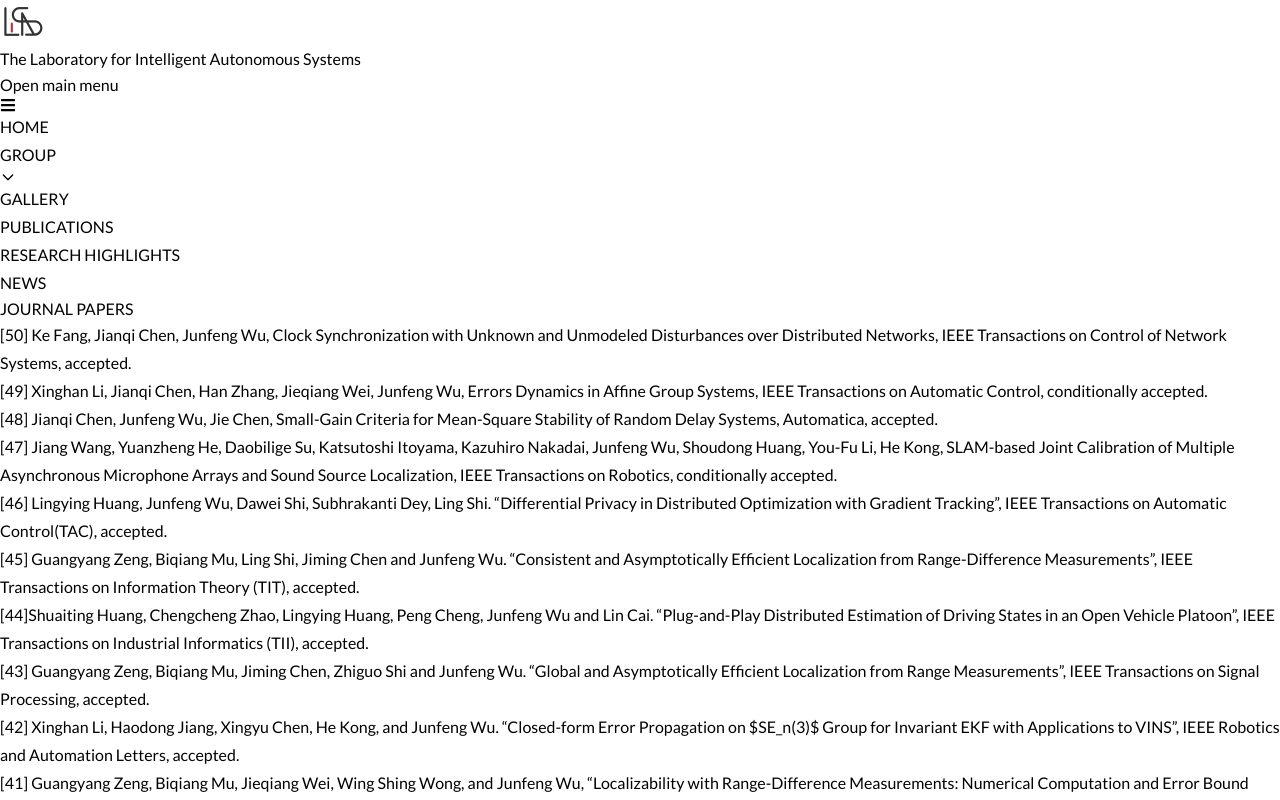
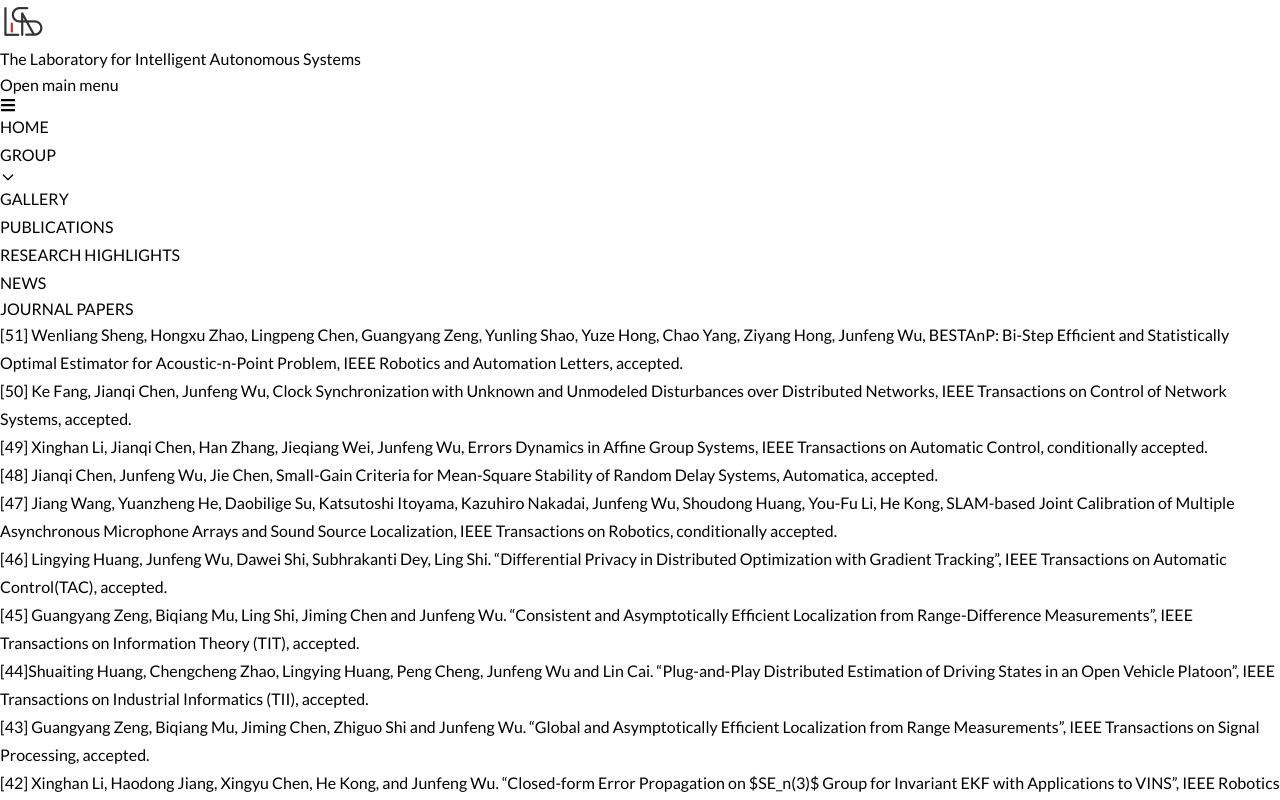
Before and after one commit to LIAS-CUHKSZ/lias-cuhksz.github.io, a Next.js app: page /publications in a window 1280 px wide. Shown: the top 800 px of the page. Built offline with nearby package versions, Linux system fonts and the light colour scheme.

Commit message:
docs: add publication

```diff
--- a/app/publications/page.tsx
+++ b/app/publications/page.tsx
@@ -10,6 +10,13 @@ function Page(): JSX.Element {
       <div className="mx-auto mb-20 max-w-5xl items-start justify-center p-4 md:mt-20">
         <h2 className="mb-4 text-2xl font-semibold">JOURNAL PAPERS</h2>
         <div>
+          <p>
+            [51] Wenliang Sheng, Hongxu Zhao, Lingpeng Chen, Guangyang Zeng,
+            Yunling Shao, Yuze Hong, Chao Yang, Ziyang Hong, Junfeng Wu,
+            BESTAnP: Bi-Step Efficient and Statistically Optimal Estimator for
+            Acoustic-n-Point Problem, IEEE Robotics and Automation Letters,
+            accepted.
+          </p>
           <p>
             [50] Ke Fang, Jianqi Chen, Junfeng Wu, Clock Synchronization with
             Unknown and Unmodeled Disturbances over Distributed Networks, IEEE
```
